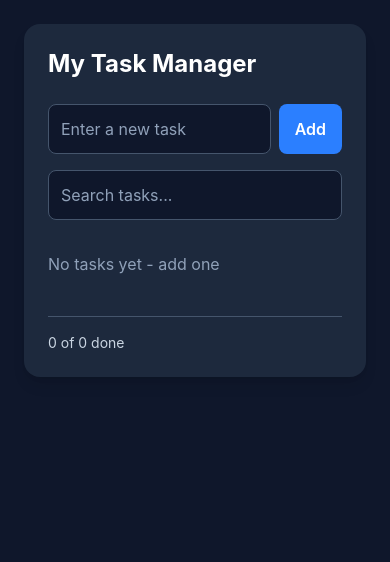
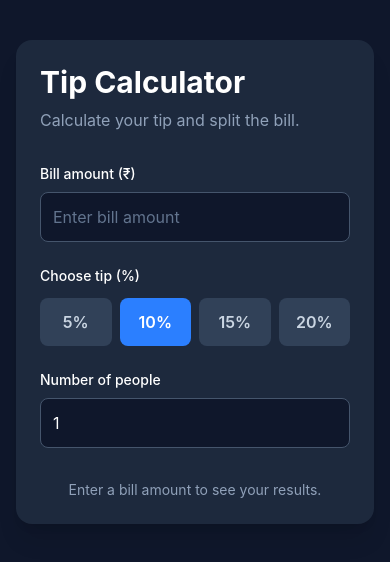
Before and after one commit to SolankiBhavik13/Internship, a React (Vite) app in the folder react-drill/: page / in a window 390 px wide. Shown: the top 562 px of the page. Built offline with nearby package versions, Linux system fonts and the light colour scheme.

Commit message:
Build responsive tip calculator with bill splitting

```diff
--- a/react-drill/src/App.tsx
+++ b/react-drill/src/App.tsx
@@ -1,143 +1,8 @@
 
-import { useState } from "react"
-
-type Task = {
-  id: string
-  title: string
-  done: boolean
-}
+import TipCalculator from "./components/TipCalculator"
 
 function App() {
-  const [tasks, setTasks] = useState<Task[]>([])
-  const [text, setText] = useState("")
-  const [filterText, setFilterText] = useState("")
-
-  function addTask() {
-    if (text.trim() === "") return
-
-    setTasks([
-      ...tasks,
-      {
-        id: crypto.randomUUID(),
-        title: text.trim(),
-        done: false,
-      },
-    ])
-
-    setText("")
-  }
-
-  function toggleTask(id: string) {
-    setTasks(
-      tasks.map((task) =>
-        task.id === id
-          ? { ...task, done: !task.done }
-          : task
-      )
-    )
-  }
-
-  function deleteTask(id: string) {
-    setTasks(tasks.filter((task) => task.id !== id))
-  }
-
-  const doneCount = tasks.filter((task) => task.done).length
-
-  const filteredTasks = tasks.filter((task) =>
-    task.title.toLowerCase().includes(filterText.toLowerCase())
-  )
-
-  return (
-    <main className="min-h-screen bg-slate-900 p-6 text-white sm:p-10">
-      <div className="mx-auto max-w-xl rounded-2xl bg-slate-800 p-6 shadow-lg">
-        <h1 className="mb-6 text-2xl font-bold">
-          My Task Manager
-        </h1>
-
-        <form
-          onSubmit={(event) => {
-            event.preventDefault()
-            addTask()
-          }}
-          className="mb-4 flex gap-2"
-        >
-          <input
-            type="text"
-            value={text}
-            onChange={(event) => setText(event.target.value)}
-            placeholder="Enter a new task"
-            className="min-w-0 flex-1 rounded-lg border border-slate-600 bg-slate-900 p-3 text-white placeholder:text-slate-400"
-          />
-
-          <button
-            type="submit"
-            className="rounded-lg bg-blue-500 px-4 py-2 font-semibold hover:bg-blue-600"
-          >
-            Add
-          </button>
-        </form>
-
-        <input
-          type="text"
-          value={filterText}
-          onChange={(event) => setFilterText(event.target.value)}
-          placeholder="Search tasks..."
-          className="mb-4 w-full rounded-lg border border-slate-600 bg-slate-900 p-3 text-white placeholder:text-slate-400"
-        />
-
-        {/* Show a message when the task list is empty */}
-        {tasks.length === 0 && (
-          <p className="py-4 text-slate-400">
-            No tasks yet - add one
-          </p>
-        )}
-
-        <ul className="space-y-3">
-          {filteredTasks.map((task) => (
-            <li
-              key={task.id}
-              className="flex items-center gap-3 rounded-lg bg-slate-700 p-3"
-            >
-              <input
-                type="checkbox"
-                checked={task.done}
-                onChange={() => toggleTask(task.id)}
-                className="h-4 w-4 accent-blue-500"
-              />
-
-              <span
-                className={`min-w-0 flex-1 break-words ${
-                  task.done
-                    ? "line-through text-slate-400"
-                    : ""
-                }`}
-              >
-                {task.title}
-              </span>
-
-              <button
-                type="button"
-                onClick={() => deleteTask(task.id)}
-                className="rounded-lg bg-red-500 px-3 py-2 text-sm hover:bg-red-600"
-              >
-                Delete
-              </button>
-            </li>
-          ))}
-        </ul>
-
-        {tasks.length > 0 && filteredTasks.length === 0 && (
-          <p className="py-4 text-slate-400">
-            No matching tasks found.
-          </p>
-        )}
-
-        <p className="mt-6 border-t border-slate-600 pt-4 text-sm text-slate-300">
-          {doneCount} of {tasks.length} done
-        </p>
-      </div>
-    </main>
-  )
+  return <TipCalculator />
 }
 
 export default App
--- /dev/null
+++ b/react-drill/src/components/TipCalculator.tsx
@@ -0,0 +1,118 @@
+
+import { useState } from "react"
+
+function TipCalculator() {
+  // 01. Three pieces of state
+  const [bill, setBill] = useState("")
+  const [tipPercent, setTipPercent] = useState(10)
+  const [people, setPeople] = useState("1")
+
+  // 04. Derive values during render
+  const billNum = parseFloat(bill) || 0
+  const peopleNum = Math.max(1, parseInt(people) || 1)
+  const tip = (billNum * tipPercent) / 100
+  const total = billNum + tip
+  const perPerson = total / peopleNum
+
+  const tipOptions = [5, 10, 15, 20]
+
+  return (
+    <main className="min-h-screen bg-slate-900 px-4 py-10 text-white">
+      <div className="mx-auto max-w-md rounded-2xl bg-slate-800 p-6 shadow-xl sm:p-8">
+        <h1 className="text-3xl font-bold">Tip Calculator</h1>
+        <p className="mb-8 mt-2 text-slate-400">
+          Calculate your tip and split the bill.
+        </p>
+
+        {/* 02. Controlled bill input */}
+        <div className="mb-6">
+          <label className="mb-2 block text-sm font-medium">
+            Bill amount (₹)
+          </label>
+          <input
+            type="number"
+            min="0"
+            step="0.01"
+            value={bill}
+            onChange={(e) => setBill(e.target.value)}
+            placeholder="Enter bill amount"
+            className="w-full rounded-lg border border-slate-600 bg-slate-900 p-3 text-white placeholder:text-slate-500 outline-none focus:border-blue-500"
+          />
+        </div>
+
+        {/* 03. Tip percentage button group */}
+        <div className="mb-6">
+          <p className="mb-3 text-sm font-medium">Choose tip (%)</p>
+          <div className="grid grid-cols-4 gap-2">
+            {tipOptions.map((option) => (
+              <button
+                key={option}
+                type="button"
+                onClick={() => setTipPercent(option)}
+                className={`rounded-lg py-3 font-semibold transition ${
+                  tipPercent === option
+                    ? "bg-blue-500 text-white"
+                    : "bg-slate-700 text-slate-300 hover:bg-slate-600"
+                }`}
+              >
+                {option}%
+              </button>
+            ))}
+          </div>
+        </div>
+
+        {/* 02. Controlled people input */}
+        <div className="mb-8">
+          <label className="mb-2 block text-sm font-medium">
+            Number of people
+          </label>
+          <input
+            type="number"
+            min="1"
+            step="1"
+            value={people}
+            onChange={(e) => setPeople(e.target.value)}
+            className="w-full rounded-lg border border-slate-600 bg-slate-900 p-3 text-white outline-none focus:border-blue-500"
+          />
+        </div>
+
+        {/* 05. Results only when bill is greater than zero */}
+        {billNum > 0 && (
+          <div className="space-y-4 rounded-xl bg-slate-900 p-5">
+            <div className="flex items-center justify-between">
+              <span className="text-slate-400">Tip amount</span>
+              <span className="text-lg font-semibold">
+                ₹{tip.toFixed(2)}
+              </span>
+            </div>
+
+            <div className="flex items-center justify-between">
+              <span className="text-slate-400">Total bill</span>
+              <span className="text-lg font-semibold">
+                ₹{total.toFixed(2)}
+              </span>
+            </div>
+
+            <div className="border-t border-slate-700 pt-4">
+              <p className="text-sm text-slate-400">
+                Each person pays (
+                {peopleNum === 1 ? "1 person" : `${peopleNum} people`})
+              </p>
+              <p className="mt-1 text-3xl font-bold text-green-400">
+                ₹{perPerson.toFixed(2)}
+              </p>
+            </div>
+          </div>
+        )}
+
+        {billNum <= 0 && (
+          <p className="text-center text-sm text-slate-400">
+            Enter a bill amount to see your results.
+          </p>
+        )}
+      </div>
+    </main>
+  )
+}
+
+export default TipCalculator
```
